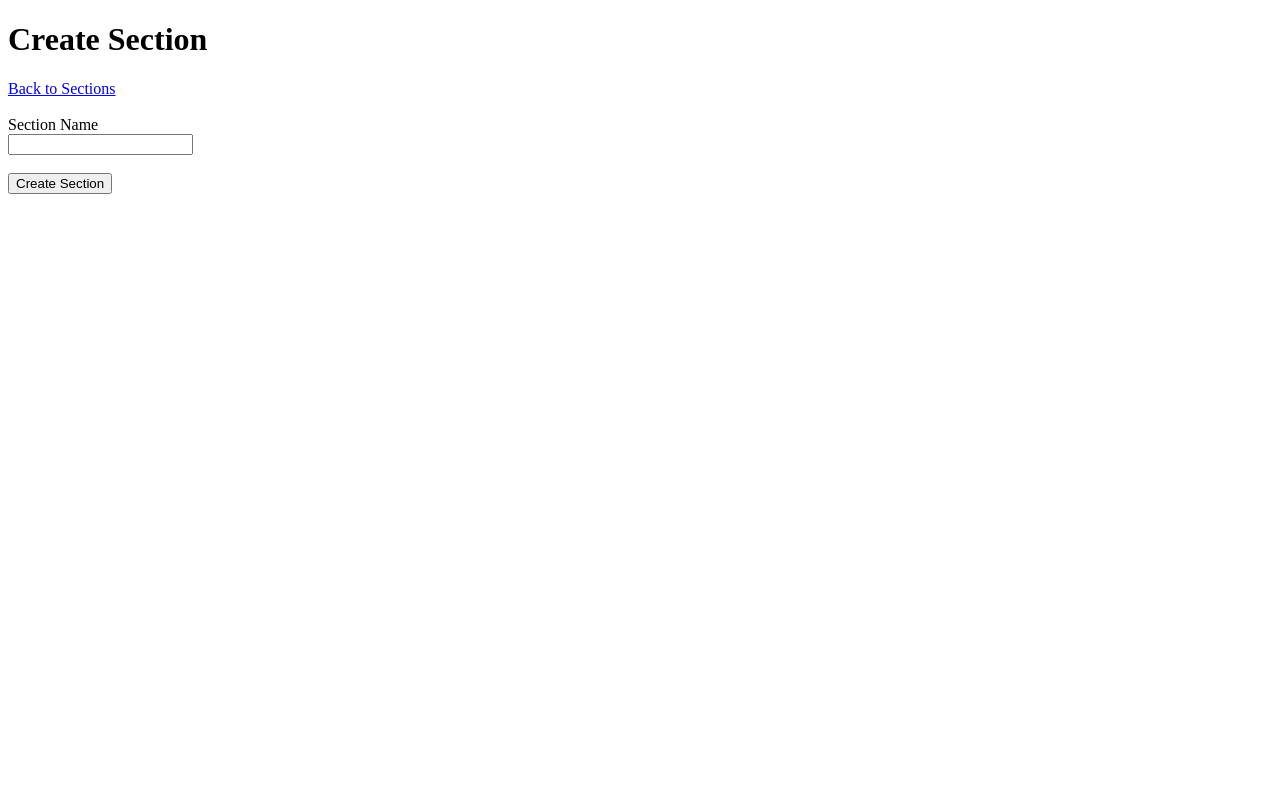
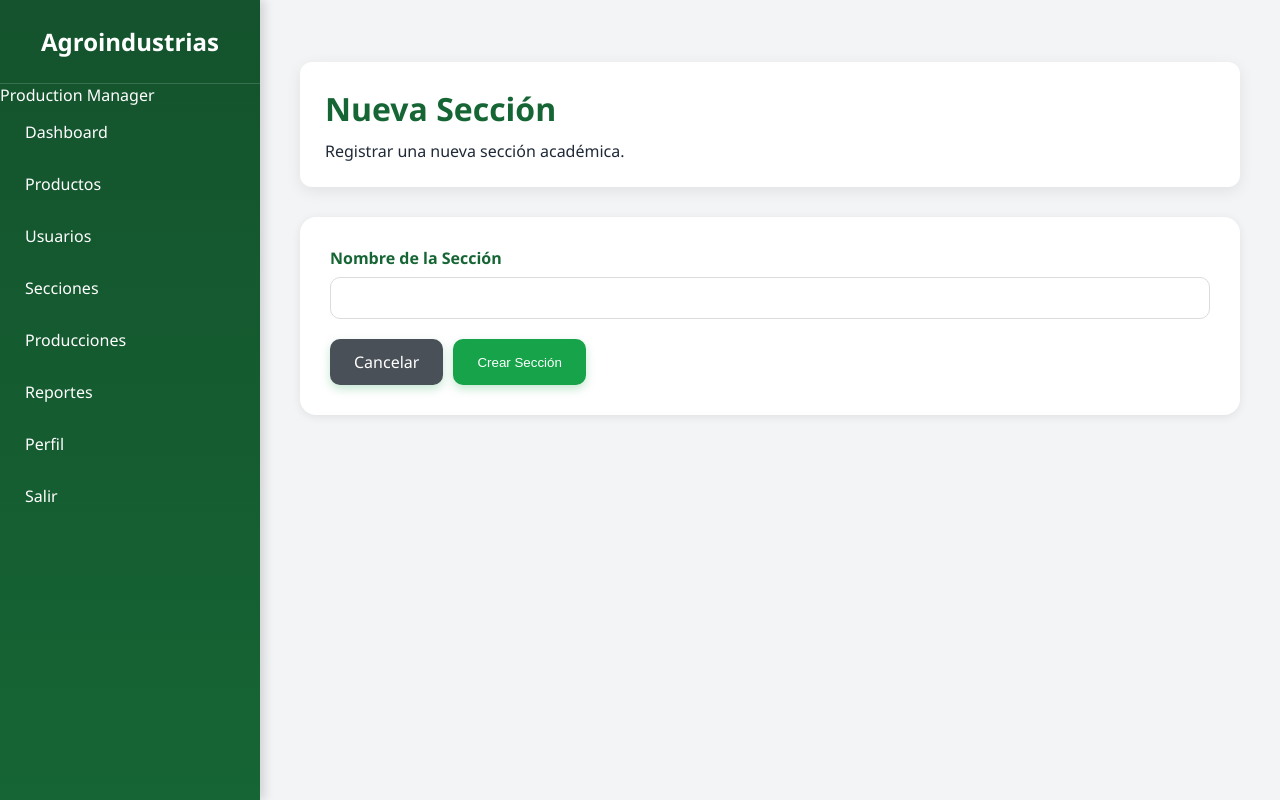
Before and after one commit to paulina-rc/Production-Manager, a PHP site: page /sections/create.php in a window 1280 px wide. Run offline with PHP 8.4, Linux system fonts and the light colour scheme; the visitor is signed in with stand-in values (Sample User, id 1); data that the repository does not hold is empty.

Commit message:
redesign create section form

````diff
--- a/sections/create.php
+++ b/sections/create.php
@@ -1,4 +1,6 @@
+```php
 <?php
+
 require_once '../config/permissions.php';
 requireAdmin();
 
@@ -13,7 +15,7 @@ if ($_SERVER['REQUEST_METHOD'] === 'POST') {
 
     if (empty($name)) {
 
-        $error = 'Section name is required';
+        $error = 'El nombre de la sección es obligatorio';
 
     } else {
 
@@ -28,7 +30,7 @@ if ($_SERVER['REQUEST_METHOD'] === 'POST') {
 
         if ($stmt->fetch()) {
 
-            $error = 'Section already exists';
+            $error = 'La sección ya existe';
 
         } else {
 
@@ -51,44 +53,83 @@ if ($_SERVER['REQUEST_METHOD'] === 'POST') {
 ?>
 
 <!DOCTYPE html>
-<html lang="en">
+<html lang="es">
 <head>
+
     <meta charset="UTF-8">
-    <meta name="viewport" content="width=device-width, initial-scale=1.0">
-    <title>Create Section</title>
+
+    <title>Nueva Sección</title>
+
+    <link rel="stylesheet"
+          href="../assets/css/style.css">
+
 </head>
 <body>
 
-<h1>Create Section</h1>
+<?php require_once '../includes/sidebar.php'; ?>
 
-<a href="list.php">Back to Sections</a>
+<div class="main-content">
+
+    <div class="welcome-box">
+
+        <h1>Nueva Sección</h1>
+
+        <p>
+            Registrar una nueva sección académica.
+        </p>
+
+    </div>
+
+    <div class="form-card">
+
+        <?php if (!empty($error)): ?>
+
+            <div class="badge badge-danger">
+                <?php echo htmlspecialchars($error); ?>
+            </div>
 
             <br><br>
 
-<?php if (!empty($error)): ?>
-    <p><?php echo $error; ?></p>
         <?php endif; ?>
 
         <form method="POST">
 
-    <label>Section Name</label>
+            <div class="form-group">
 
-    <br>
+                <label>Nombre de la Sección</label>
 
                 <input
                     type="text"
                     name="name"
                     maxlength="20"
+                    class="form-control"
                     required
                 >
 
-    <br><br>
+            </div>
 
-    <button type="submit">
-        Create Section
+            <div class="page-header-actions">
+
+                <a href="list.php"
+                   class="btn btn-secondary">
+                    Cancelar
+                </a>
+
+                <button
+                    type="submit"
+                    class="btn"
+                >
+                    Crear Sección
                 </button>
+
+            </div>
 
         </form>
 
+    </div>
+
+</div>
+
 </body>
 </html>
+```
````
Lines whose indentation alone changed are shown as unchanged.
